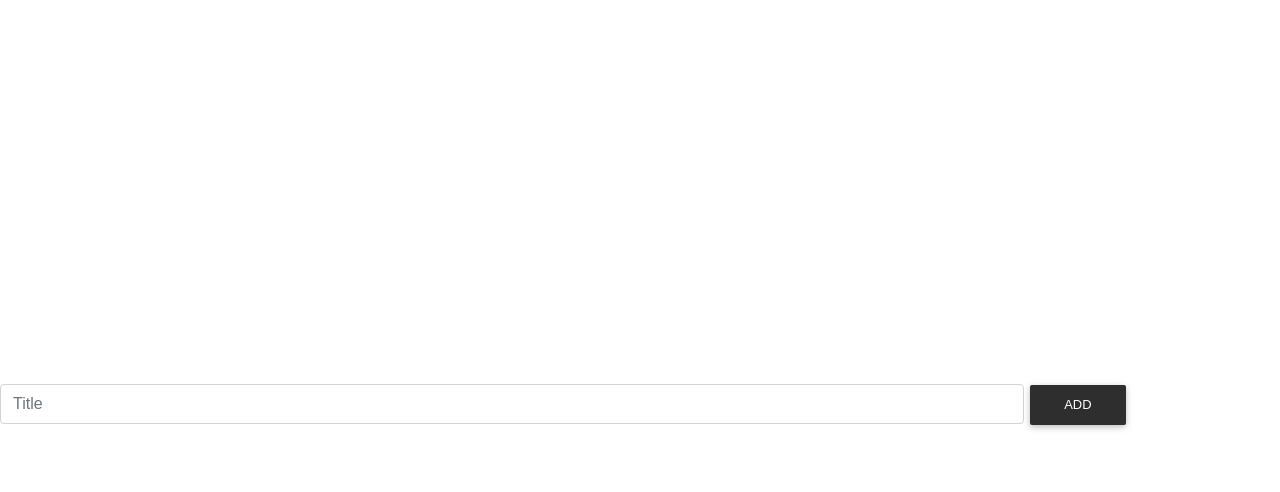
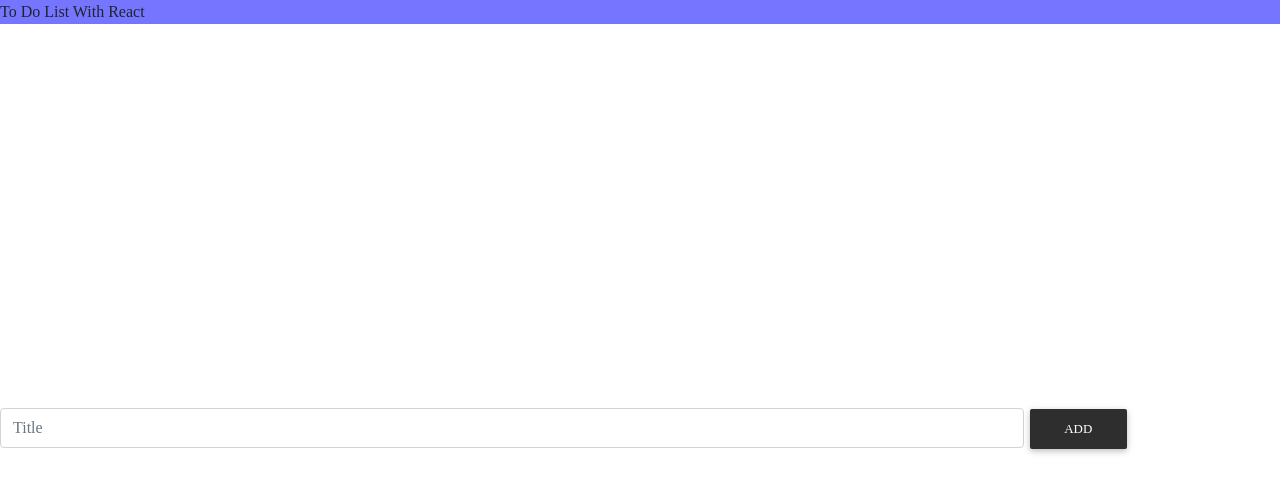
Before and after one commit to muhammadsarim555/react_work, a React (Create React App) app in the folder todoList_react/: page / in a window 1280 px wide. Shown: the top 492 px of the page. Built offline with nearby package versions, Linux system fonts and the light colour scheme.

Commit message:
added work

```diff
--- a/todoList_react/src/App.css
+++ b/todoList_react/src/App.css
@@ -1,3 +1,6 @@
+.content{
+  font-family: -webkit-body;
+}
 
 #title{
   width:80%;
@@ -12,3 +15,8 @@
   line-height: 2px;
 
 }
+
+#header{
+  background-color: rgba(0, 0, 255, 0.541);
+  width: 100%;
+}
--- a/todoList_react/src/App.js
+++ b/todoList_react/src/App.js
@@ -4,13 +4,21 @@ import './App.css';
 
 class App extends Component {
 
+  renderHeader(){
+    return(
+      <div id="header">
+          To Do List With React
+      </div>
+    );
+  }
 
   renderTitle(){
+
     return (
     <div className="App">
          <div className="form-group">
         <input type="text" className="form-control" id="title" placeholder="Title"/>
-        <button id="addbtn" type="button" class="btn btn-elegant">Add </button>
+        <button id="addbtn" type="button" className="btn btn-elegant">Add </button>
     </div>
 
   </div>
@@ -19,8 +27,11 @@ class App extends Component {
   render() {
 
     return (
-      console.log(this),
-     this.renderTitle()
+      // console.log(this),
+<div className="content" >
+      {this.renderHeader()}
+     {this.renderTitle()}
+      </div>
     );
   }
 }
```
